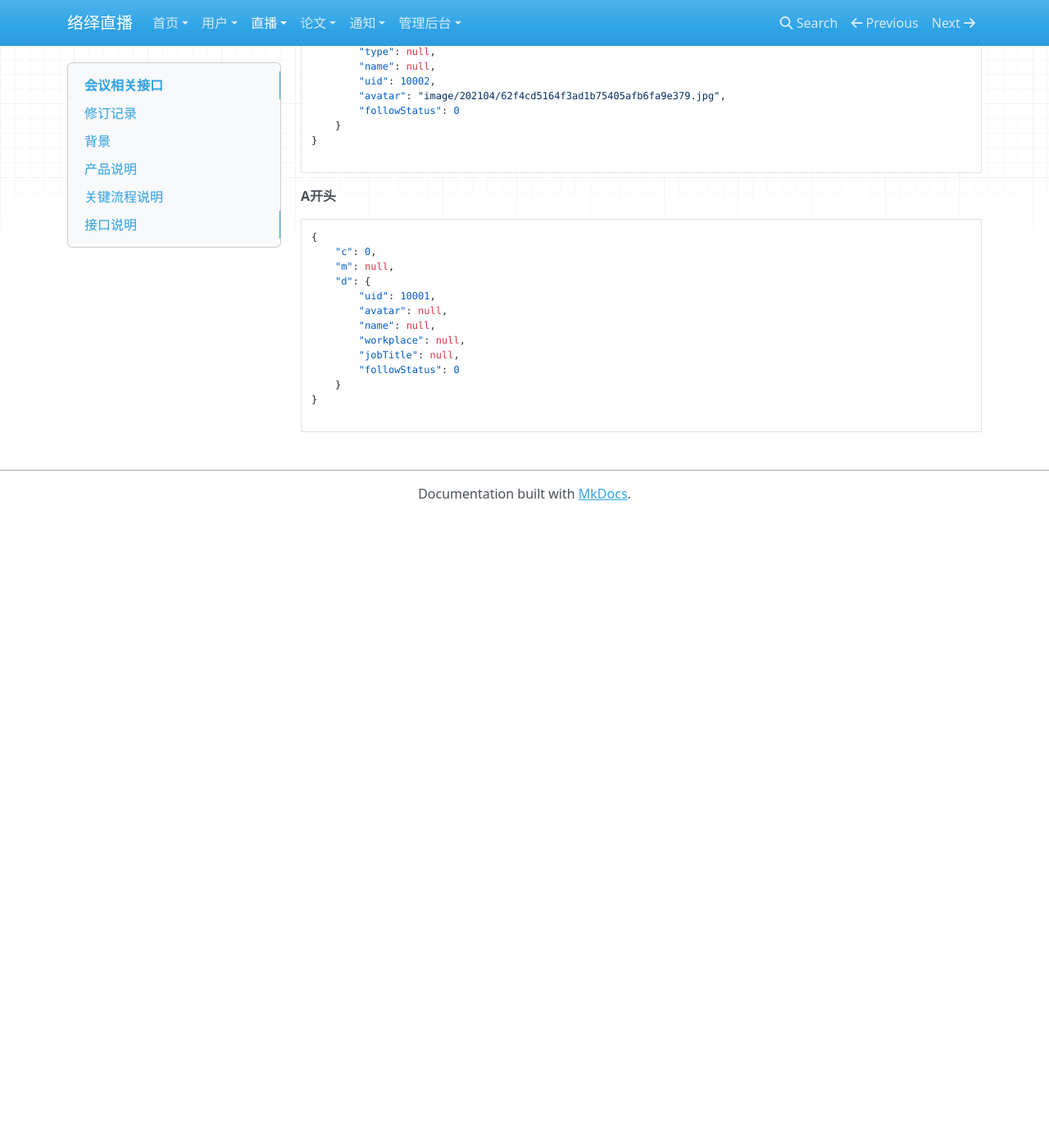
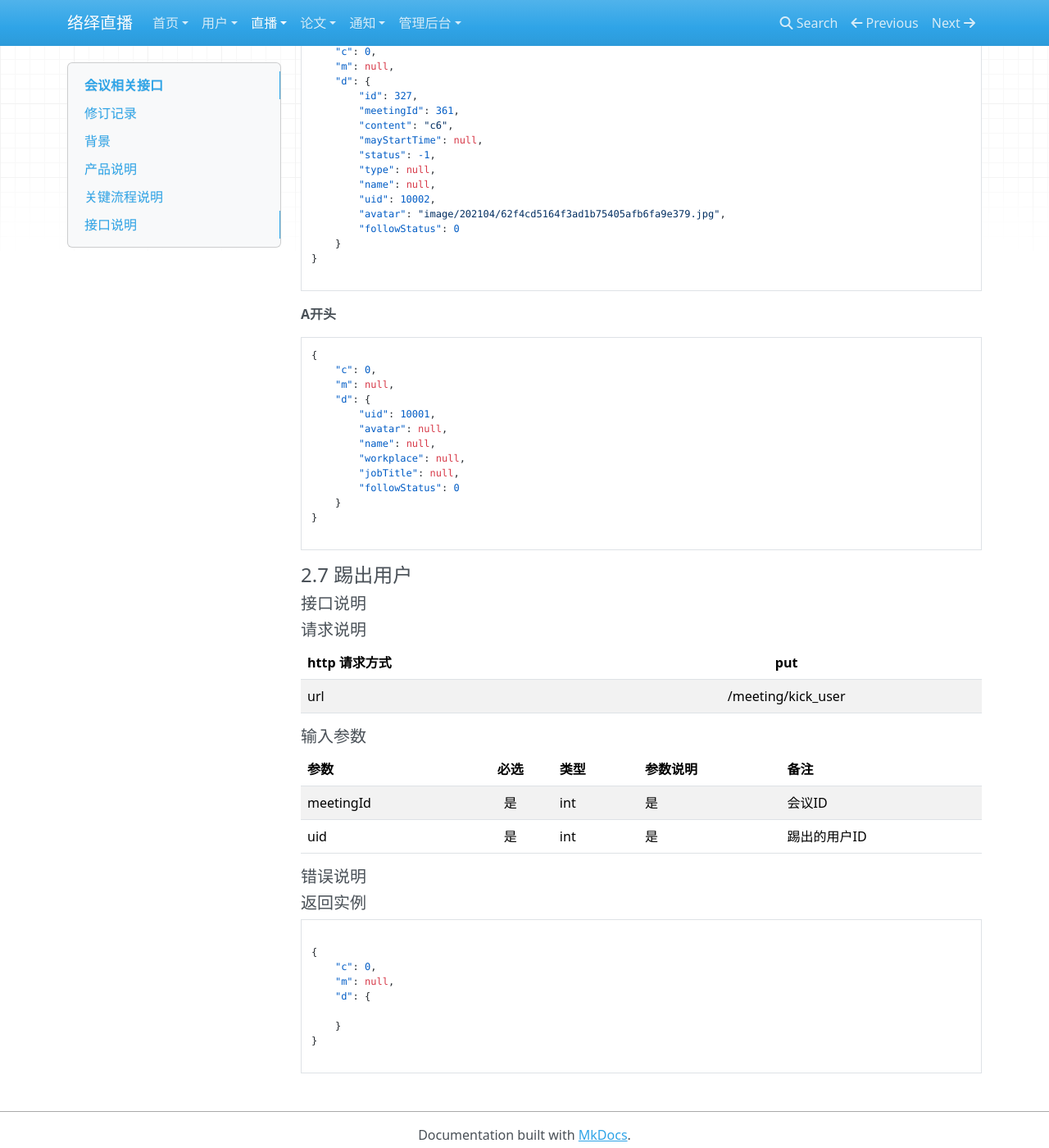
Before and after one commit to G-little/luoyi-wiki, an MkDocs documentation site: the page built from docs/luoyi/meeting.md, in a window 1280 px wide and 1400 px high, scrolled down 19808 px. Shown: the whole window at 82% size. Built offline with MkDocs 1.6.1, drawn with Linux system fonts in a browser that asks for light colours; nearby versions of some CDN libraries; before the commit the page ends 20438 px from its top, so only the background shows below that; some of the changed text lies outside the part shown.

Commit message:
add file

````diff
--- a/docs/luoyi/meeting.md
+++ b/docs/luoyi/meeting.md
@@ -1078,3 +1078,47 @@
 }
 
 ```
+
+
+
+
+#### 2.7 踢出用户
+
+##### 接口说明
+
+
+
+##### 请求说明
+
+| http 请求方式          |put             |
+|:------------- |:---------------:|
+| url      |/meeting/kick_user |
+
+#####  输入参数
+
+| 参数          |必选             | 类型       | 参数说明        | 备注          |
+|:-------------|:---------------:|:-------------|:-------------|:-------------|
+| meetingId      | 是| int  |  是 |  会议ID |
+| uid      | 是| int  |  是 |  踢出的用户ID |
+
+
+#####  错误说明
+
+
+
+
+
+#####  返回实例
+
+
+```json
+
+{
+    "c": 0,
+    "m": null,
+    "d": {
+
+    }
+}
+
+```
````
